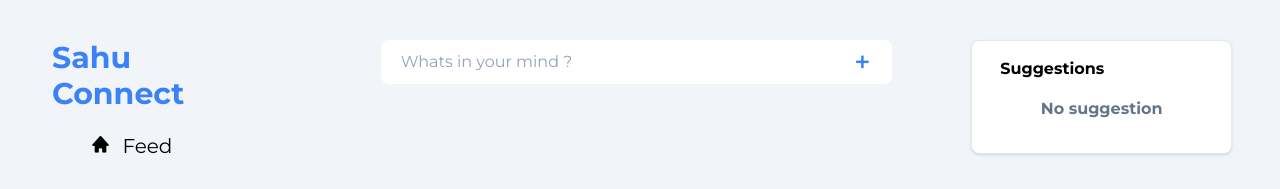
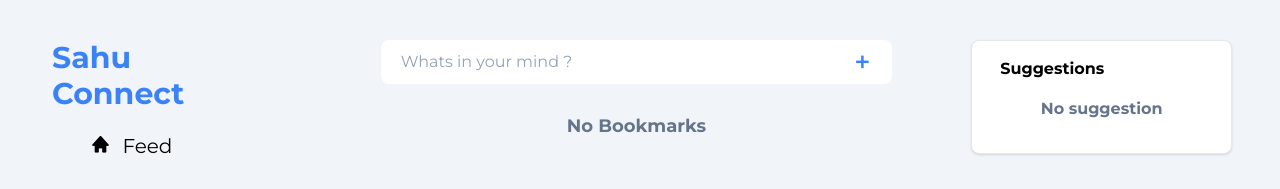
Before and after one commit to CallMeSahu/sahu-connect, a React (Create React App) app: page /bookmark in a window 1280 px wide. Shown: the top 189 px of the page. Built offline with nearby package versions, Linux system fonts and the light colour scheme; what miragejs would draw is missing.

Commit message:
feat: bookmark page

```diff
--- a/src/pages/bookmark/Bookmark.jsx
+++ b/src/pages/bookmark/Bookmark.jsx
@@ -1,10 +1,30 @@
+/* eslint-disable react-hooks/exhaustive-deps */
+import { useEffect, useState } from "react";
+import { useSelector } from "react-redux";
+import { SinglePost } from "../home/components/SinglePost";
 
-const Bookmark = () => {
+export function Bookmark(){
+  const { allPosts } = useSelector((state) => state.post);
+  const { user } = useSelector((state) => state.auth);
+  const [bookmark, setBookmark] = useState(allPosts);
 
+  const bookmarkPosts = allPosts.filter((post) =>
+    post.bookmark.some((item) => item.username === user.username)
+  );
+
+  useEffect(() => {
+    setBookmark(bookmarkPosts);
+  }, [allPosts]);
 
   return (
-    <div></div>
+    <div className="w-5/6 xl:w-full px-1 h-full">
+      {bookmark.length > 0 ? (
+        bookmark.map((post) => <SinglePost key={post._id} post={post} />)
+      ) : (
+        <div className="text-center font-bold text-lg mt-3 text-slate-500">
+          <h1>No Bookmarks</h1>
+        </div>
+      )}
+    </div>
   );
-};
-
-export { Bookmark };
+}
```
